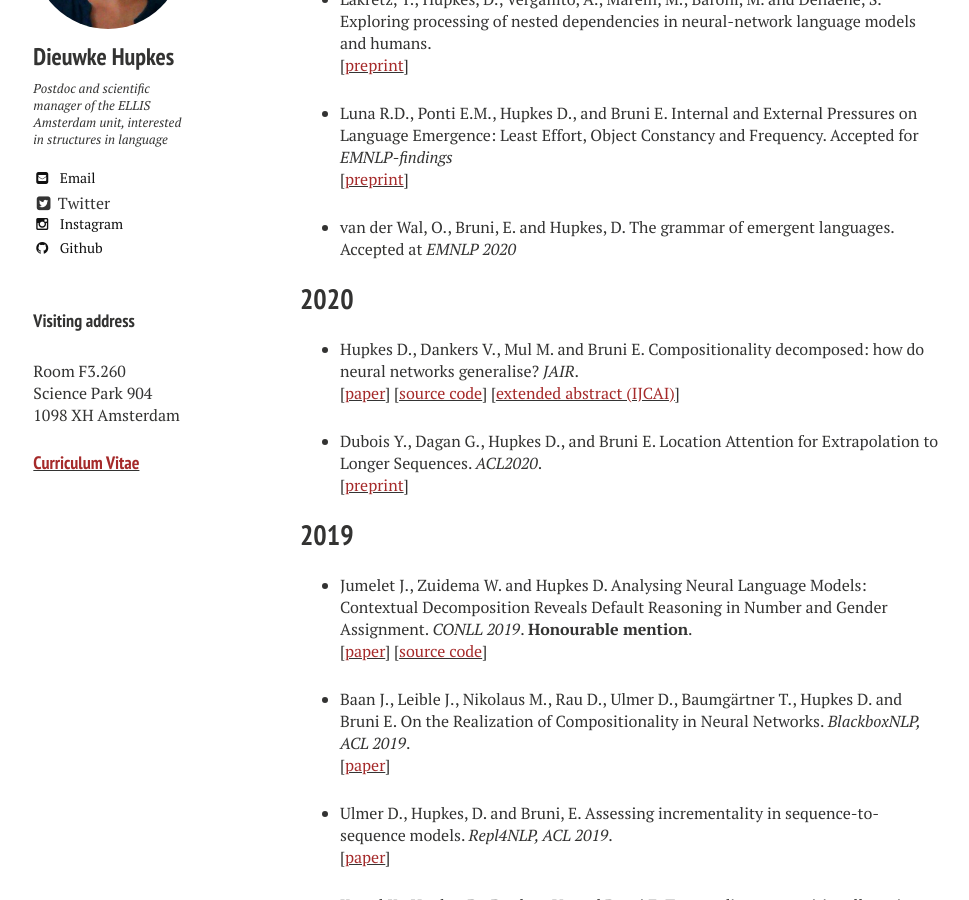
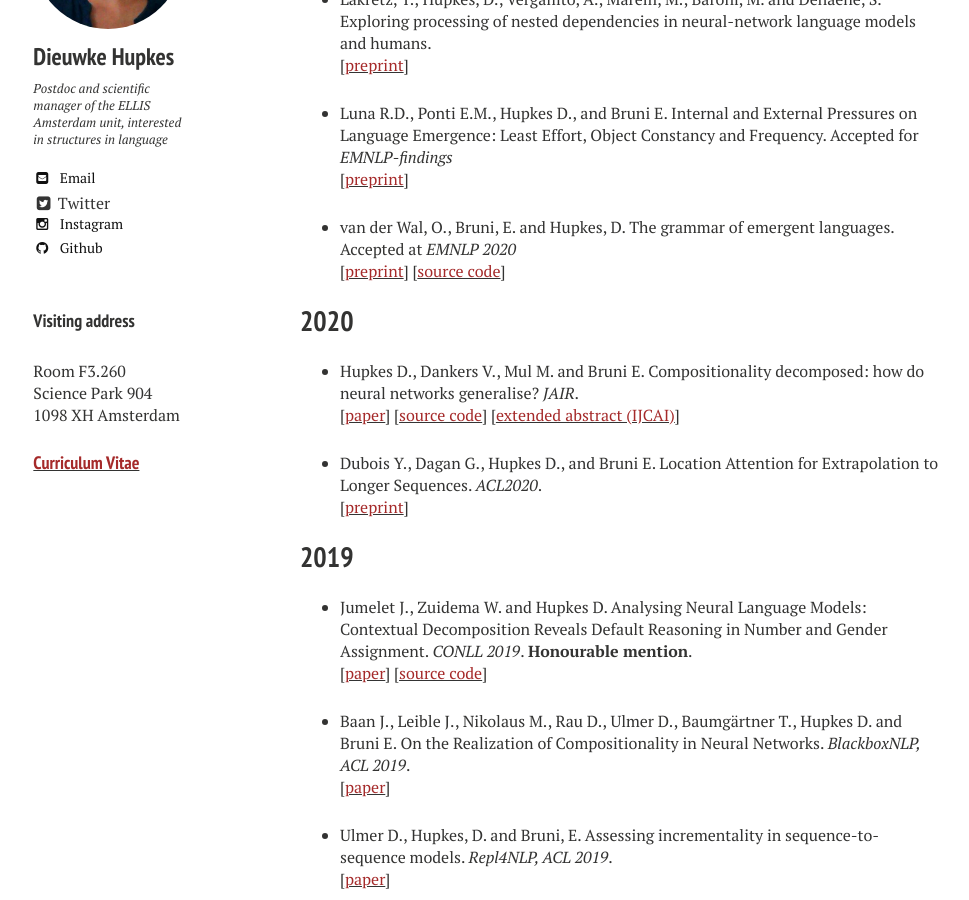
Before and after one commit to dieuwkehupkes/dieuwkehupkes.github.io, a Jekyll site: the page built from publications.md, in a window 1280 px wide and 900 px high, scrolled down 1245 px. Shown: the whole window, without its empty margins (20-989 px from the left). Built offline with Jekyll 4.4.1, drawn with Linux system fonts in a browser that asks for light colours; nearby versions of some CDN libraries.

Commit message:
Add preprint links

```diff
--- a/publications.md
+++ b/publications.md
@@ -22,7 +22,9 @@ Internal and External Pressures on Language Emergence: Least Effort, Object Cons
 \[[<font color="brown">preprint</font>](https://arxiv.org/pdf/2004.03868.pdf){:target="blank"}\]
 
 * van der Wal, O., Bruni, E. and Hupkes, D.
-The grammar of emergent languages. Accepted at *EMNLP 2020*
+The grammar of emergent languages. Accepted at *EMNLP 2020*\\
+\[[<font color="brown">preprint</font>](https://arxiv.org/pdf/2010.02069.pdf){:target="blank"}\]
+\[[<font color="brown">source code</font>](https://github.com/i-machine-think/emergent_grammar_induction){:target="_blank"}\]
 
 ## 2020
 * Hupkes D., Dankers V., Mul M. and Bruni E.
```
